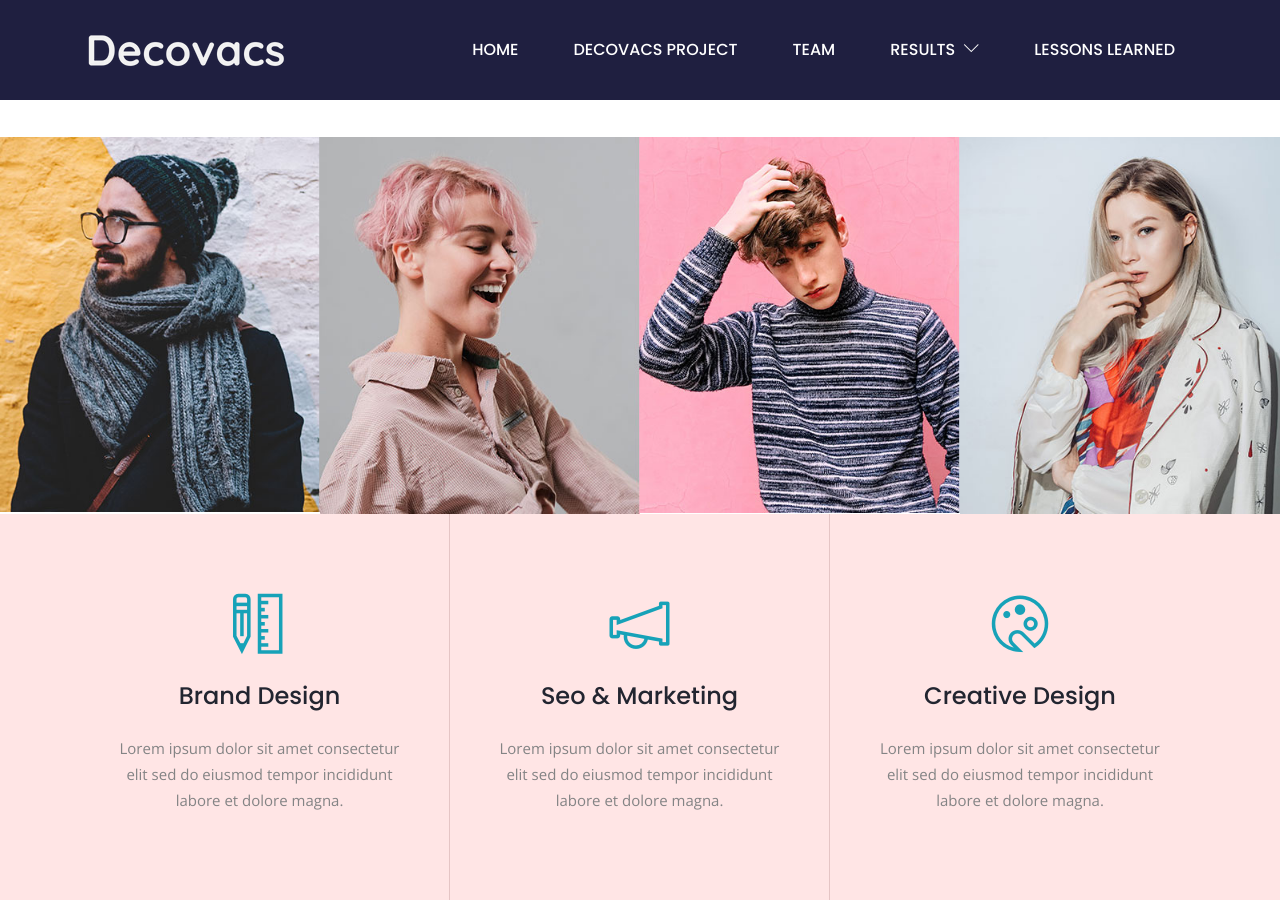
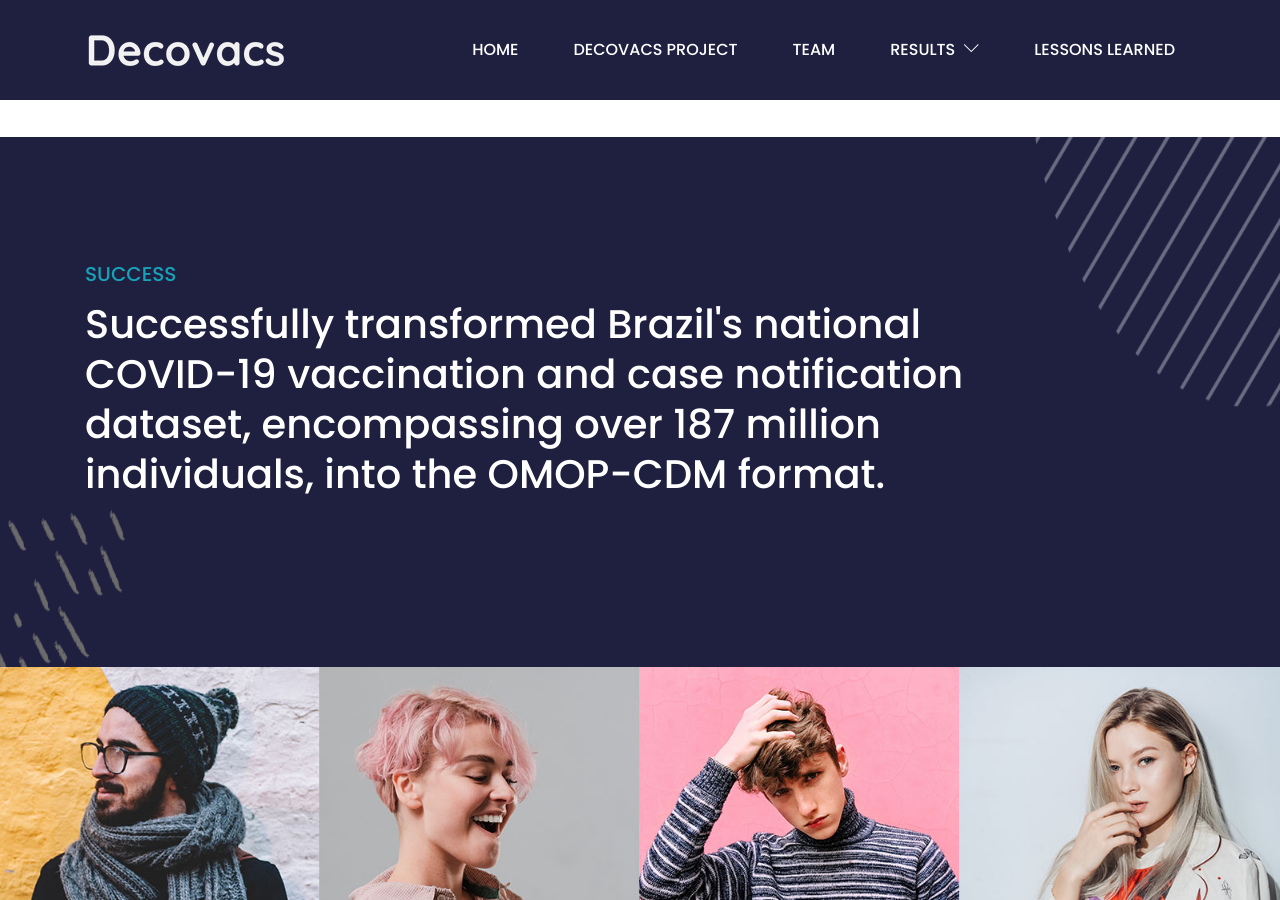
Before and after one commit to decovacs/decovacs.github.io, a Jekyll site: the page built from index.html, in a window 1280 px wide and 900 px high, scrolled down 1259 px. Built offline with Jekyll 4.4.1, drawn with Linux system fonts in a browser that asks for light colours.

Commit message:
Update index.html

```diff
--- a/index.html
+++ b/index.html
@@ -4,6 +4,21 @@ layout: default
 
 {% include hero_area_2.html %}
 {% include organizations.html %}
+
+<section class="section service bg-secondary position-relative">
+	<img src="{{'/assets/images/bg/feature-bg.png' | relative_url}}" alt="" class="overlay-shape">
+	<div class="container">
+		<div class="row">
+			<div class="col-lg-10">
+				<span class="h5 text-color text-uppercase">
+					Success
+				</span>
+				<h3 class="mb-5 mt-2 text-white">Successfully transformed Brazil's national COVID-19 vaccination and case notification dataset, encompassing over 187 million individuals, into the OMOP-CDM format.</h3>
+			</div>
+		</div>
+	</div>
+</section>
+
 {% include team.html %}
 {% include services_2.html %}
 {% include portfolios_2.html %}
```
